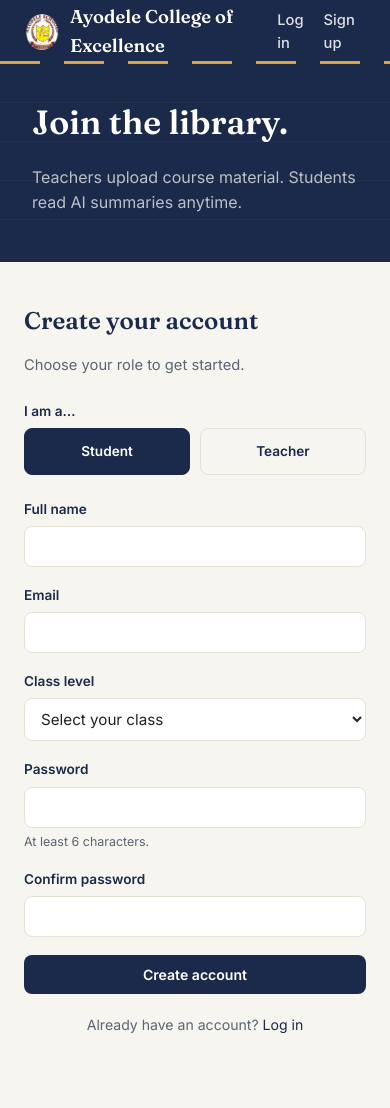
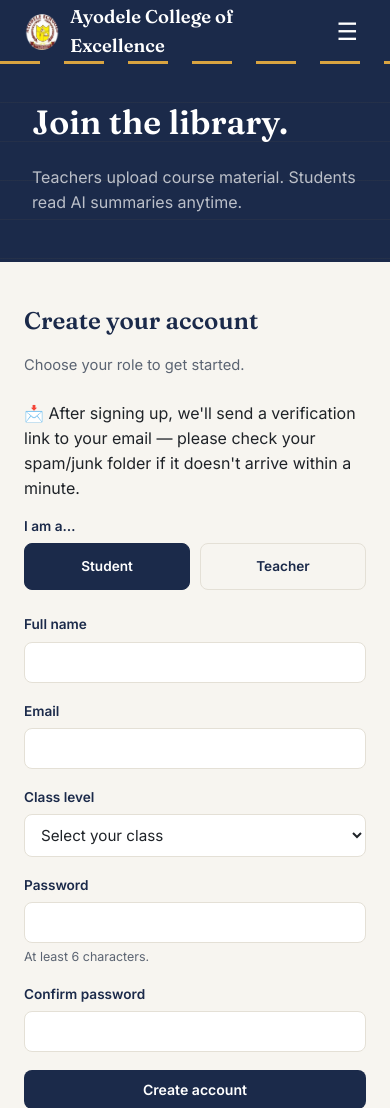
Before and after one commit to Cuprous-Hub/ayodele-ai-library, a Flask app: page /register in a window 390 px wide. Shown: the top 1108 px of the page. Run offline with Flask 3, Linux system fonts and the light colour scheme.

Commit message:
Add email verification, password reset via SendGrid, mobile nav fix

```diff
--- a/app.py
+++ b/app.py
@@ -3,7 +3,7 @@ from flask import Flask, render_template, redirect, url_for, send_from_directory
 from flask_login import login_required, current_user
 
 from config import Config
-from extensions import db, login_manager
+from extensions import db, login_manager, mail
 from models import User, Document, Course
 from utils.ai_summarizer import answer_question, SummarizationError
 
@@ -17,11 +17,12 @@ def create_app():
 
     db.init_app(app)
     login_manager.init_app(app)
-    from flask import send_from_directory
+    mail.init_app(app)
 
     @app.route('/sw.js')
     def service_worker():
         return send_from_directory('static', 'sw.js', mimetype='application/javascript')
+
     from blueprints.auth import auth_bp
     from blueprints.teacher import teacher_bp
     from blueprints.student import student_bp
@@ -48,7 +49,7 @@ def create_app():
     def _check_document_access(course):
         if current_user.is_teacher and course.teacher_id != current_user.id:
             abort(403)
-        if current_user.is_student and course.level != current_user.level:
+        if current_user.is_student and course.level not in current_user.accessible_levels:
             abort(403)
 
     @app.route("/documents/<int:document_id>")
--- a/blueprints/auth.py
+++ b/blueprints/auth.py
@@ -3,6 +3,7 @@ from flask_login import login_user, logout_user, login_required, current_user
 
 from extensions import db
 from models import User
+from utils.mail import send_verification_email, send_password_reset_email, verify_token
 
 auth_bp = Blueprint("auth", __name__)
 
@@ -51,16 +52,51 @@ def register():
         user = User(
             full_name=full_name, email=email, role=role,
             level=level if role == "student" else None,
+            email_verified=False,
         )
         user.set_password(password)
         db.session.add(user)
         db.session.commit()
 
-        login_user(user)
-        flash(f"Welcome, {user.full_name}! Your account has been created.", "success")
-        return redirect(url_for("home"))
+        try:
+            send_verification_email(user)
+            flash(
+                f"Welcome, {user.full_name}! We've sent a verification link to {user.email}. "
+                "Please check your inbox before logging in.",
+                "success",
+            )
+        except Exception:
+            flash(
+                "Account created, but we couldn't send a verification email right now. "
+                "Please contact support.",
+                "warning",
+            )
+
+        return redirect(url_for("auth.login"))
 
     return render_template("auth/register.html", form={}, levels=current_app.config["LEVELS"])
+
+
+@auth_bp.route("/verify-email/<token>")
+def verify_email(token):
+    email = verify_token(token, salt="email-verify", max_age_seconds=3600)
+    if not email:
+        flash("That verification link is invalid or has expired.", "danger")
+        return redirect(url_for("auth.login"))
+
+    user = User.query.filter_by(email=email).first()
+    if not user:
+        flash("Account not found.", "danger")
+        return redirect(url_for("auth.login"))
+
+    if user.email_verified:
+        flash("Your email is already verified. Please log in.", "info")
+    else:
+        user.email_verified = True
+        db.session.commit()
+        flash("Your email has been verified! You can now log in.", "success")
+
+    return redirect(url_for("auth.login"))
 
 
 @auth_bp.route("/login", methods=["GET", "POST"])
@@ -75,7 +111,15 @@ def login():
         password = request.form.get("password", "")
 
         user = User.query.filter_by(email=email).first()
+
         if user and user.check_password(password):
+            if not user.email_verified:
+                flash(
+                    "Please verify your email before logging in. Check your inbox for the link.",
+                    "warning",
+                )
+                return redirect(url_for("auth.login"))
+
             login_user(user)
             flash(f"Welcome back, {user.full_name}!", "success")
             next_page = request.args.get("next")
@@ -87,6 +131,58 @@ def login():
     return render_template("auth/login.html", prefill_email=prefill_email)
 
 
+@auth_bp.route("/forgot-password", methods=["GET", "POST"])
+def forgot_password():
+    if request.method == "POST":
+        email = request.form.get("email", "").strip().lower()
+        user = User.query.filter_by(email=email).first()
+
+        if user:
+            try:
+                send_password_reset_email(user)
+            except Exception:
+                pass
+
+        flash(
+            "If an account with that email exists, a password reset link has been sent.",
+            "info",
+        )
+        return redirect(url_for("auth.login"))
+
+    return render_template("auth/forgot_password.html")
+
+
+@auth_bp.route("/reset-password/<token>", methods=["GET", "POST"])
+def reset_password(token):
+    email = verify_token(token, salt="password-reset", max_age_seconds=3600)
+    if not email:
+        flash("That reset link is invalid or has expired.", "danger")
+        return redirect(url_for("auth.forgot_password"))
+
+    user = User.query.filter_by(email=email).first()
+    if not user:
+        flash("Account not found.", "danger")
+        return redirect(url_for("auth.login"))
+
+    if request.method == "POST":
+        password = request.form.get("password", "")
+        confirm_password = request.form.get("confirm_password", "")
+
+        if len(password) < 6:
+            flash("Password must be at least 6 characters.", "danger")
+            return render_template("auth/reset_password.html", token=token)
+        if password != confirm_password:
+            flash("Passwords do not match.", "danger")
+            return render_template("auth/reset_password.html", token=token)
+
+        user.set_password(password)
+        db.session.commit()
+        flash("Your password has been reset. Please log in.", "success")
+        return redirect(url_for("auth.login"))
+
+    return render_template("auth/reset_password.html", token=token)
+
+
 @auth_bp.route("/logout")
 @login_required
 def logout():
--- a/extensions.py
+++ b/extensions.py
@@ -1,8 +1,9 @@
 from flask_sqlalchemy import SQLAlchemy
 from flask_login import LoginManager
-
+from flask_mail import Mail
 db = SQLAlchemy()
 login_manager = LoginManager()
 login_manager.login_view = "auth.login"
 login_manager.login_message = "Please log in to view that page."
 login_manager.login_message_category = "info"
+mail = Mail()
--- a/models.py
+++ b/models.py
@@ -20,7 +20,7 @@ class User(UserMixin, db.Model):
     is_repeating = db.Column(db.Boolean, default=False)    # skip on next promotion
     is_class_teacher = db.Column(db.Boolean, default=False)
     assigned_level = db.Column(db.String(10), nullable=True)  # which class they can promote
-
+    email_verified = db.Column(db.Boolean, default=False)
     courses = db.relationship(
         "Course", backref="teacher", lazy=True, cascade="all, delete-orphan"
     )
--- a/requirements.txt
+++ b/requirements.txt
@@ -9,3 +9,4 @@ python-docx==1.1.2
 python-pptx==1.0.2
 requests==2.32.3
 psycopg2-binary==2.9.9
+Flask-Mail
--- a/static/css/style.css
+++ b/static/css/style.css
@@ -459,3 +459,45 @@ footer.site-footer {
   .auth-side { padding: 32px; min-height: 200px; }
   .topnav { gap: 12px; }
 }
+/* ---------- Mobile nav ---------- */
+
+.nav-toggle {
+  display: none;
+  background: none;
+  border: none;
+  color: #fff;
+  font-size: 1.5rem;
+  cursor: pointer;
+  padding: 4px 8px;
+}
+
+@media (max-width: 760px) {
+  .auth-shell { flex-direction: column; }
+  .auth-side { padding: 32px; min-height: 200px; }
+
+  .nav-toggle { display: block; }
+
+  .topnav {
+    display: none;
+    position: absolute;
+    top: 64px;
+    left: 0;
+    right: 0;
+    background: var(--ink-dark);
+    flex-direction: column;
+    align-items: flex-start;
+    gap: 0;
+    padding: 8px 0;
+    box-shadow: var(--shadow-lg);
+  }
+
+  .topnav.open { display: flex; }
+
+  .topnav a, .topnav .user-chip {
+    width: 100%;
+    padding: 14px 24px;
+    box-sizing: border-box;
+  }
+
+  .topnav a:hover { background: rgba(255,255,255,0.06); }
+}
--- a/templates/auth/login.html
+++ b/templates/auth/login.html
@@ -23,6 +23,7 @@
         <div class="form-group">
           <label for="password">Password</label>
           <input type="password" id="password" name="password" required>
+          <div class="hint"><a href="{{ url_for('auth.forgot_password') }}">Forgot your password?</a></div>
         </div>
         <button type="submit" class="btn btn-primary btn-block">Log in</button>
       </form>
--- a/templates/auth/register.html
+++ b/templates/auth/register.html
@@ -14,6 +14,7 @@
     <div class="auth-form-card">
       <h2>Create your account</h2>
       <p class="subtitle">Choose your role to get started.</p>
+      <p class="hint" style="margin-bottom:16px;">📩 After signing up, we'll send a verification link to your email &mdash; please check your spam/junk folder if it doesn't arrive within a minute.</p>
       <form method="POST" id="register-form">
         <div class="form-group">
           <label>I am a&hellip;</label>
--- a/templates/base.html
+++ b/templates/base.html
@@ -16,7 +16,8 @@
      <img src="{{ url_for('static', filename='images/logo.png') }}" alt="Ayodele Schools logo" style="width:36px; height:36px; border-radius:50%;">
      Ayodele College of Excellence
     </a>
-      <nav class="topnav">
+      <button class="nav-toggle" id="navToggle" aria-label="Menu">&#9776;</button>
+      <nav class="topnav" id="topNav">
         {% if current_user.is_authenticated %}
           {% if current_user.is_teacher %}
             <a href="{{ url_for('teacher.dashboard') }}">My Courses</a>
@@ -62,6 +63,14 @@
           .catch(err => console.log('SW registration failed:', err));
       });
     }
+
+    const navToggle = document.getElementById('navToggle');
+    const topNav = document.getElementById('topNav');
+    if (navToggle && topNav) {
+      navToggle.addEventListener('click', () => {
+        topNav.classList.toggle('open');
+      });
+    }
   </script>
 </body>
 </html>
```
Also changed, not shown: config.py (+8 -0 lines), migrate_add_promotion_fields.py (+5 -3 lines), templates/auth/forgot_password.html (added, +29 -0 lines), templates/auth/reset_password.html (added, +32 -0 lines), utils/mail.py (added, +55 -0 lines).
